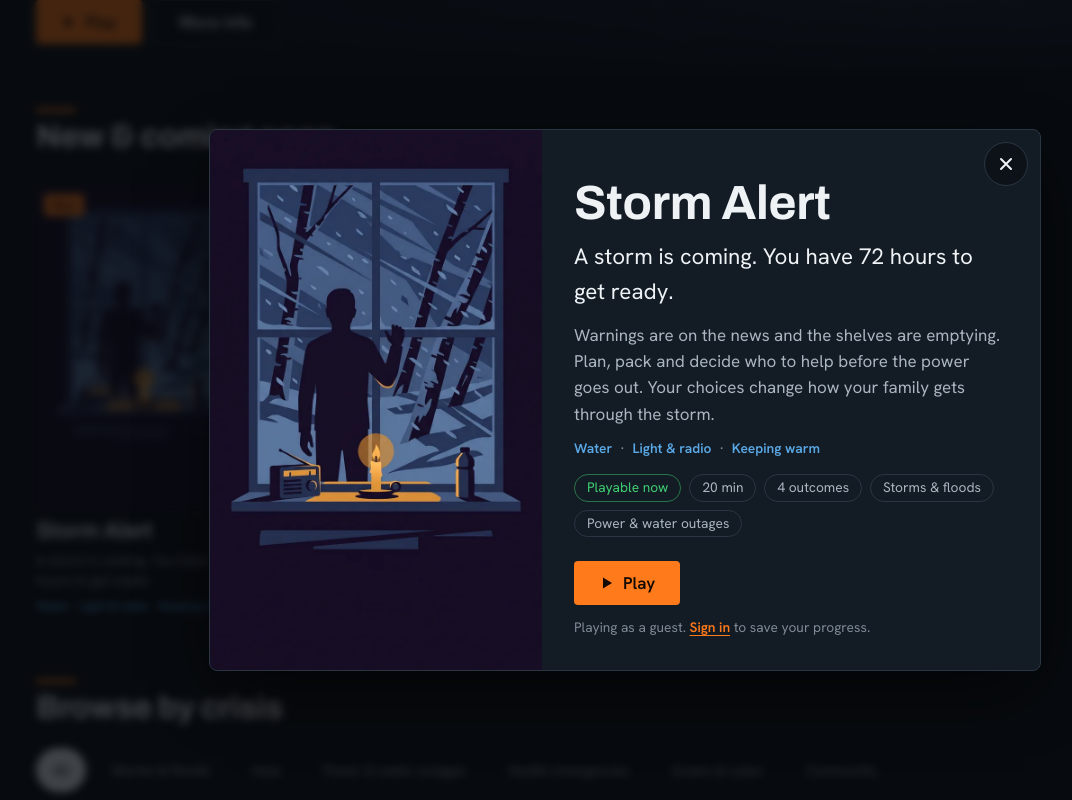
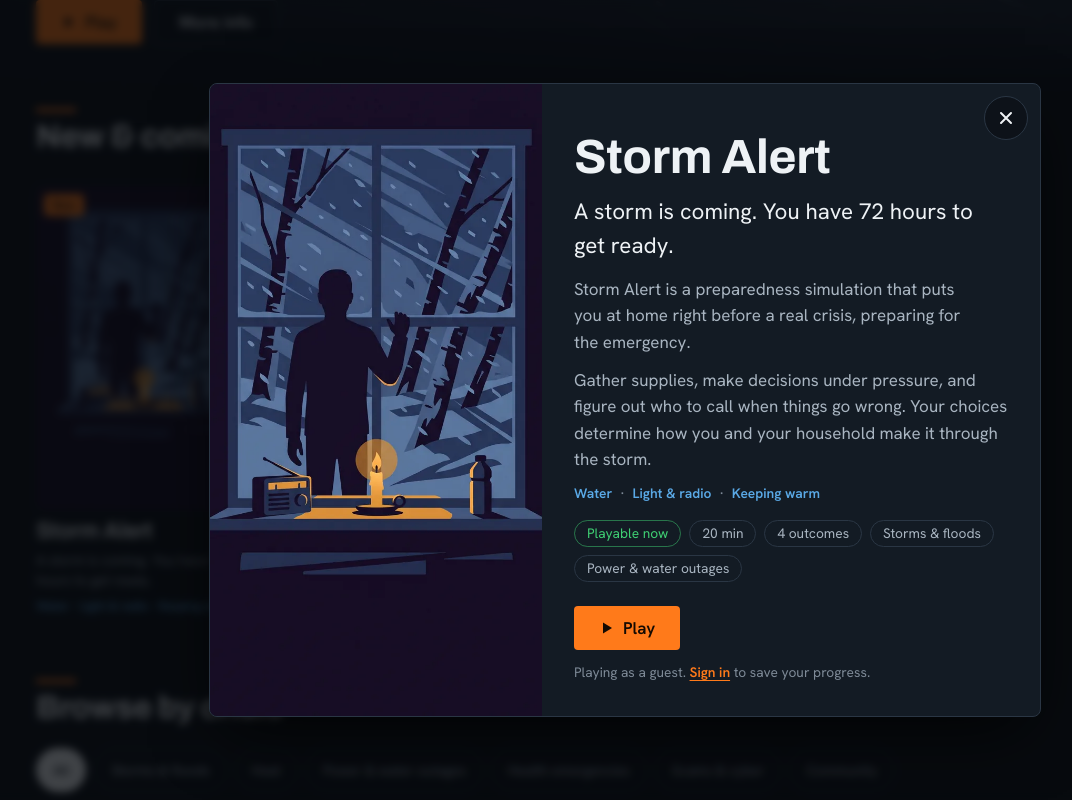
Before and after one commit to InteractiveDigitalNarrative/interactivedigitalnarrative.github.io, a React (Vite) app: page / in a window 1280 px wide. Both pictures are taken after a click on the button 159 px from the left and 1012 px from the top of the page. Shown: the part 612-1412 px from the top of the page, without its empty margins (15-1087 px from the left). Built offline with nearby package versions, Linux system fonts and the light colour scheme.

Commit message:
Rewrite the Storm Alert synopsis

```diff
--- a/src/components/StoryModal.jsx
+++ b/src/components/StoryModal.jsx
@@ -38,7 +38,12 @@ function StoryModal({ story, themes, progress, signedIn, onSignIn, onClose }) {
           <div className="modal-body">
             <h2 id="story-modal-title">{story.title}</h2>
             {story.tagline && <p className="modal-tagline">{story.tagline}</p>}
-            {story.synopsis && <p className="modal-synopsis">{story.synopsis}</p>}
+            {/* Blank line in the synopsis = new paragraph */}
+            {story.synopsis?.split('\n\n').map((para) => (
+              <p key={para} className="modal-synopsis">
+                {para}
+              </p>
+            ))}
             <SkillTags skills={story.skills} />
 
             <ul className="modal-facts">
--- a/src/data/stories.json
+++ b/src/data/stories.json
@@ -3,7 +3,7 @@
     "id": "storm-alert",
     "title": "Storm Alert",
     "tagline": "A storm is coming. You have 72 hours to get ready.",
-    "synopsis": "Warnings are on the news and the shelves are emptying. Plan, pack and decide who to help before the power goes out. Your choices change how your family gets through the storm.",
+    "synopsis": "Storm Alert is a preparedness simulation that puts you at home right before a real crisis, preparing for the emergency.\n\nGather supplies, make decisions under pressure, and figure out who to call when things go wrong. Your choices determine how you and your household make it through the storm.",
     "themes": [
       "storms-floods",
       "power-water"
```
